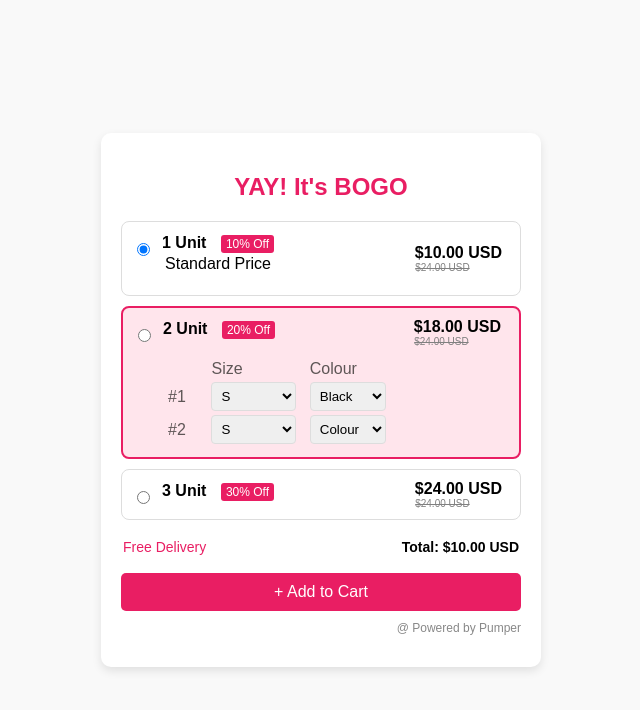
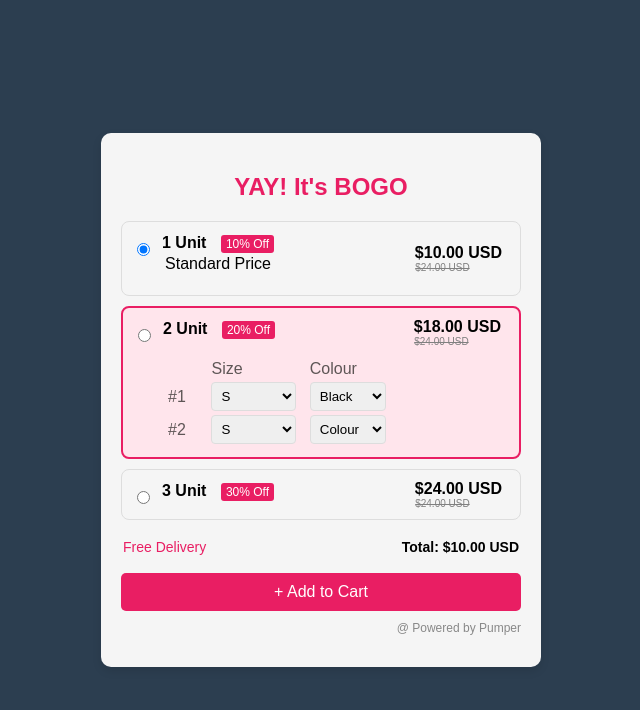
Before and after one commit to ParteekKaushik/Assessment, a plain HTML site: page index.html in a window 1280 px wide. Shown: the whole page, without its empty margins (319-959 px from the left). Drawn offline with Linux system fonts and the light colour scheme.

Commit message:
Add background color to body

```diff
--- a/style.css
+++ b/style.css
@@ -1,18 +1,19 @@
 /* styles.css */
 body {
     font-family: Arial, sans-serif;
-    background-color: #f9f9f9;
+    background-color: #2C3E50;
     display: flex;
     justify-content: center;
     align-items: center;
     height: 100vh;
     margin: 0;
+
 }
 
 /* Parent Container */
 
 .container {
-    background: white;
+    background-color: #F5F5F5;
     padding: 20px;
     border-radius: 10px;
     width: 90%;
```
